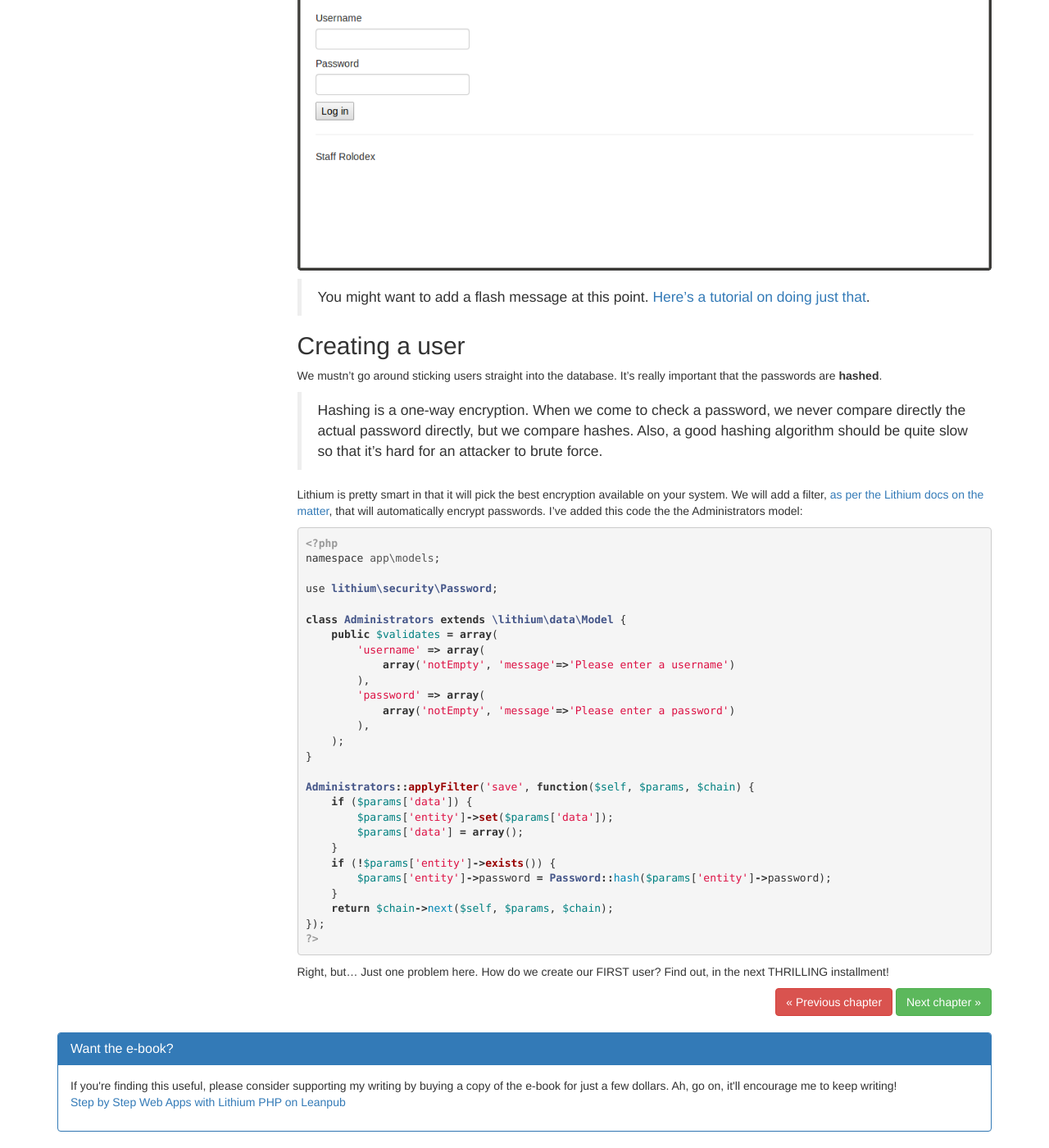
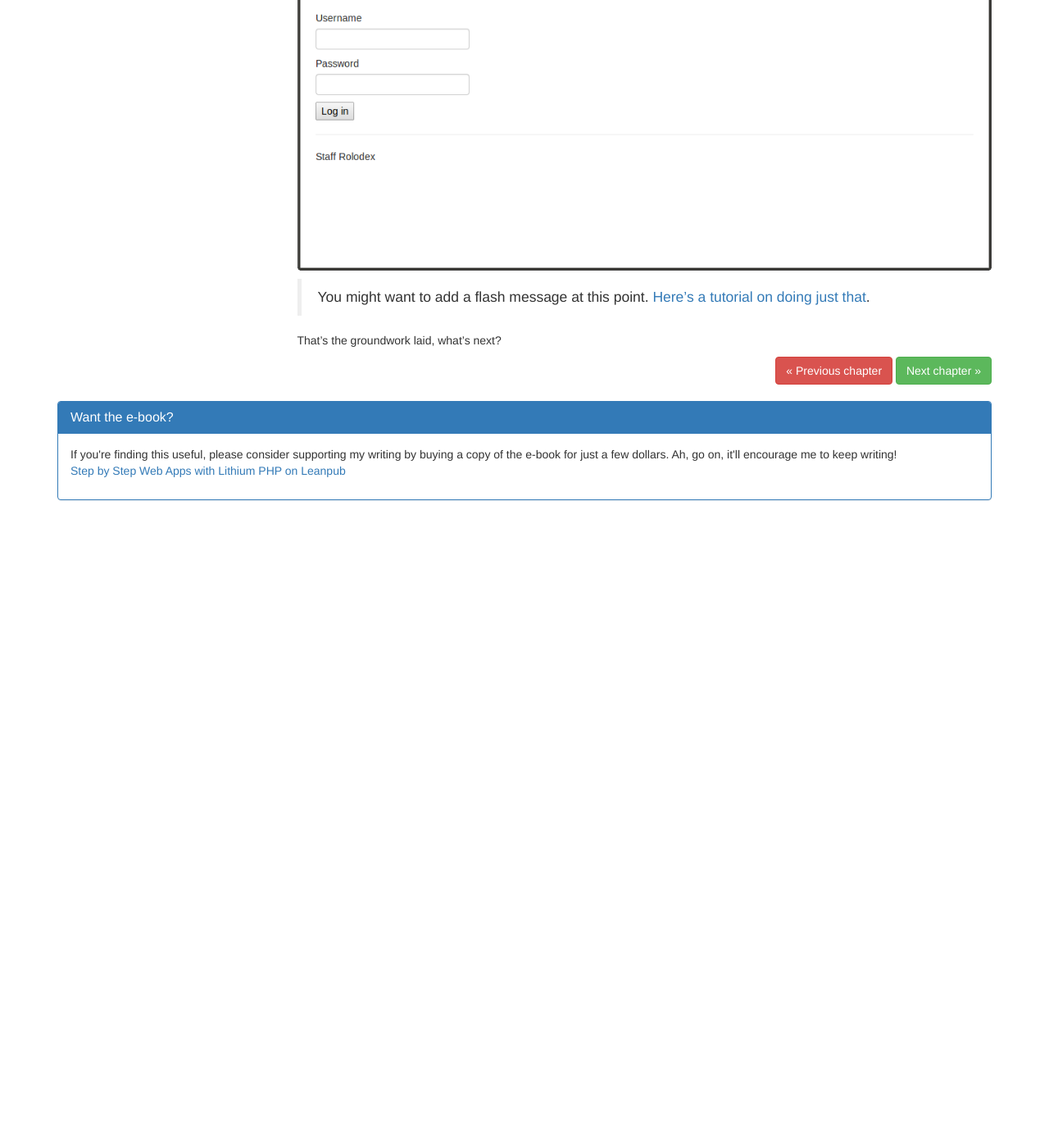
Before and after one commit to gavD/step-by-step-web-apps-with-lithium-php, a Jekyll site: the page built from _posts/2011-02-19-authentication.markdown, in a window 1280 px wide and 1400 px high, scrolled down 3881 px. Shown: the whole window at 82% size. Built offline with Jekyll 4.4.1, drawn with Linux system fonts in a browser that asks for light colours; nearby versions of some CDN libraries; Markdown is read by kramdown in place of the engine named in the settings; after the commit the page ends 4511 px from its top, so only the background shows below that; some of the changed text lies outside the part shown.

Commit message:
Starting to work on authentication

```diff
--- a/_posts/2011-02-15-updating-our-tests.markdown
+++ b/_posts/2011-02-15-authentication-updating-our-tests.markdown
@@ -1,6 +1,6 @@
 ---
 layout: post
-title:  Updating our tests
+title:  Authentication - updating our tests
 ---
 
 A quick test run shows a problem:
--- a/_posts/2011-02-17-creating-a-user.markdown
+++ b/_posts/2011-02-17-authentication-creating-a-user.markdown
@@ -1,6 +1,6 @@
 ---
 layout: post
-title:  Creating a user
+title:  Authentication - creating a user
 ---
 
 We went through all that business, and we can't even log in! There's not point trying to add the user in MySQL because the password would not be hashed, and as Tempa T might say, that would be a STRONG PAR.
--- a/_posts/2011-02-19-authentication.markdown
+++ b/_posts/2011-02-19-authentication.markdown
@@ -166,42 +166,4 @@ Right, now let's log in using the credentials username "brucewayne", password "g
 
 > You might want to add a flash message at this point. [Here's a tutorial on doing just that](http://www.jblotus.com/2011/08/17/adding-a-session-flash-message-to-your-site-in-lithium-php/).
 
-## Creating a user
-
-We mustn't go around sticking users straight into the database. It's really important that the passwords are **hashed**.
-
-> Hashing is a one-way encryption. When we come to check a password, we never compare directly the actual password directly, but we compare hashes. Also, a good hashing algorithm should be quite slow so that it's hard for an attacker to brute force.
-
-Lithium is pretty smart in that it will pick the best encryption available on your system. We will add a filter, [as per the Lithium docs on the matter](http://lithify.me/docs/manual/auth/simple-auth-user.wiki), that will automatically encrypt passwords. I've added this code the the Administrators model:
-
-{% highlight php %}
-<?php
-namespace app\models;
-
-use lithium\security\Password;
-
-class Administrators extends \lithium\data\Model {
-    public $validates = array(
-        'username' => array(
-            array('notEmpty', 'message'=>'Please enter a username')
-        ),
-        'password' => array(
-            array('notEmpty', 'message'=>'Please enter a password')
-        ),
-    );
-}
-
-Administrators::applyFilter('save', function($self, $params, $chain) {
-    if ($params['data']) {
-        $params['entity']->set($params['data']);
-        $params['data'] = array();
-    }
-    if (!$params['entity']->exists()) {
-        $params['entity']->password = Password::hash($params['entity']->password);
-    }
-    return $chain->next($self, $params, $chain);
-});
-?>
-{% endhighlight %}
-
-Right, but... Just one problem here. How do we create our FIRST user? Find out, in the next THRILLING installment!
+That's the groundwork laid, what's next?
```
Also changed, not shown: _posts/2011-02-18-authentication-filters.markdown (added, +42 -0 lines).
